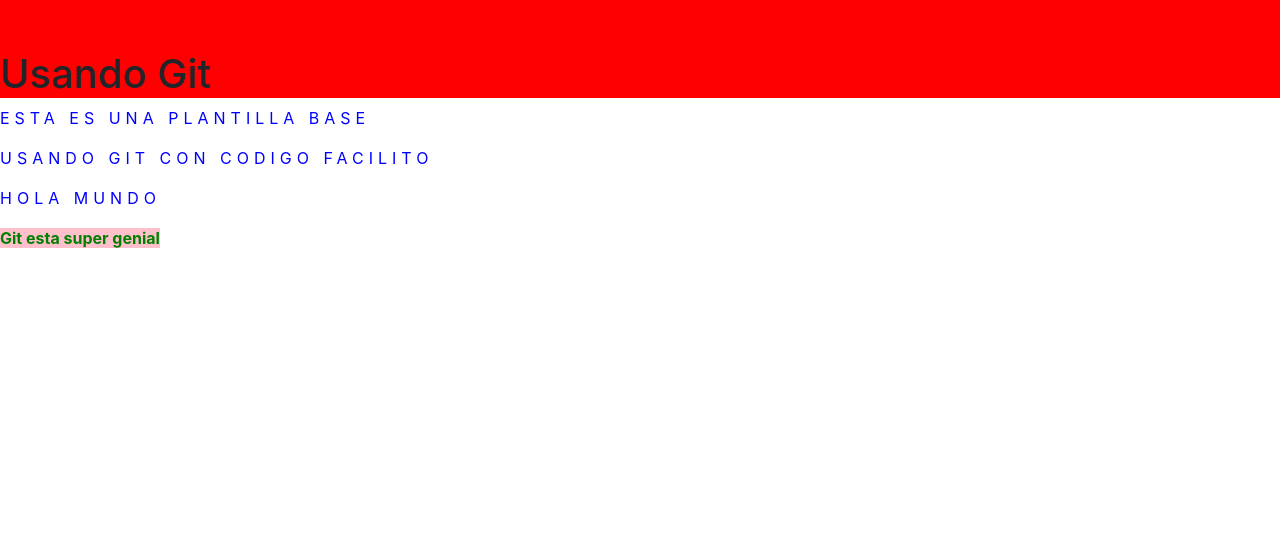
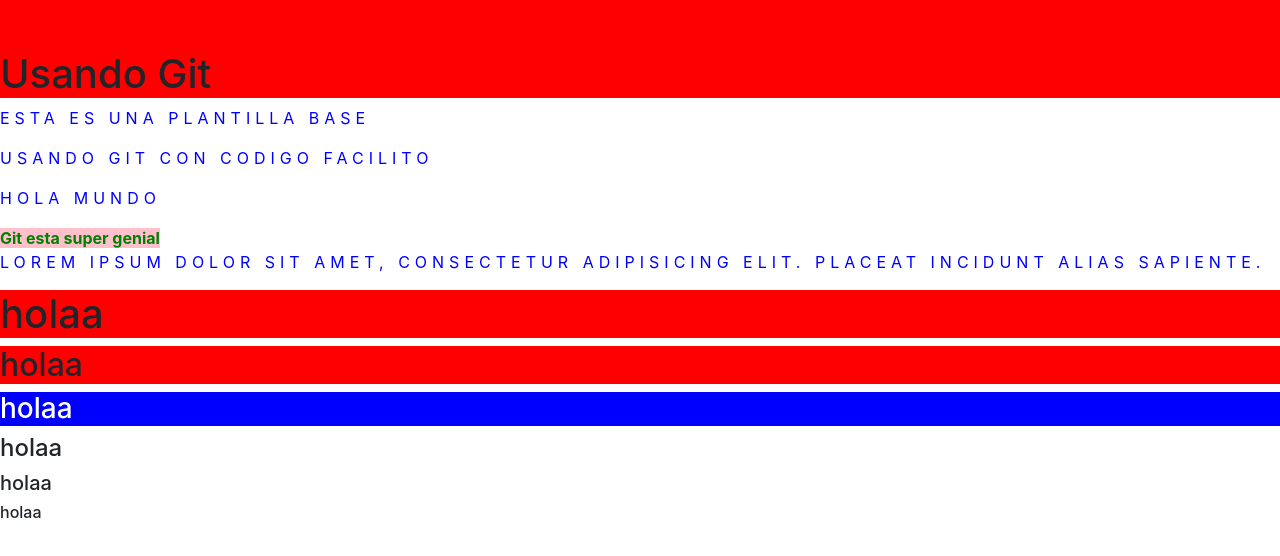
Before and after one commit to crisbarahona/GitFacilito, a website: page www/index.html in a window 1280 px wide. Drawn offline with Linux system fonts and the light colour scheme.

Commit message:
modifique html y css

```diff
--- a/www/css/estilos.css
+++ b/www/css/estilos.css
@@ -13,3 +13,14 @@
     color: green;
     background-color: pink;
 }
+
+div h3 {
+    background-color: blue;
+    color: white;
+}
+
+h1,
+h2 {
+    color: white;
+    background-color: red;
+}
--- a/www/index.html
+++ b/www/index.html
@@ -18,6 +18,19 @@
 
     <b>Git esta super genial</b>
 
+    <p>Lorem ipsum dolor sit amet, consectetur adipisicing elit. Placeat incidunt alias sapiente.</p>
+
+    <h1>holaa</h1>
+    <h2>holaa</h2>
+
+    <div>
+        <h3>holaa</h3>
+        <h4>holaa</h4>
+        <h5>holaa</h5>
+        <h6>holaa</h6>
+    </div>
+
+
 
     <!--Script que tengo que agregar-->
     <script src="js/jquery-3.3.1.min.js "></script>
```
